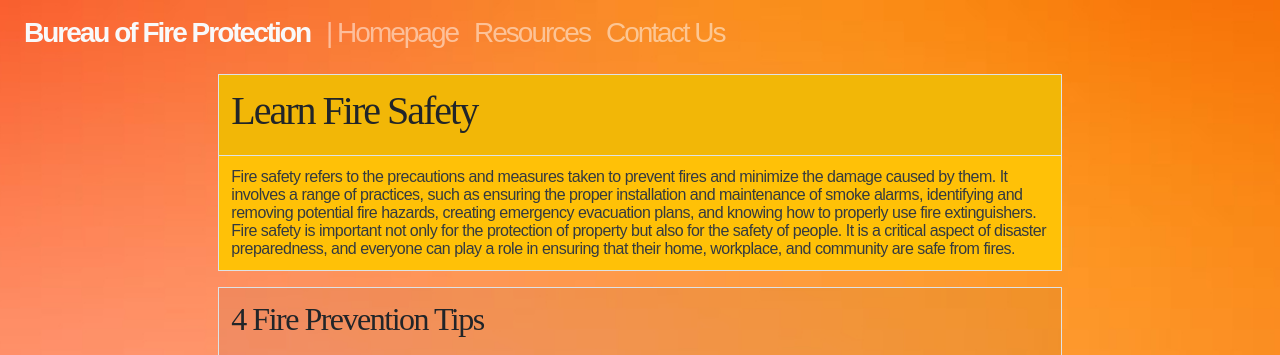
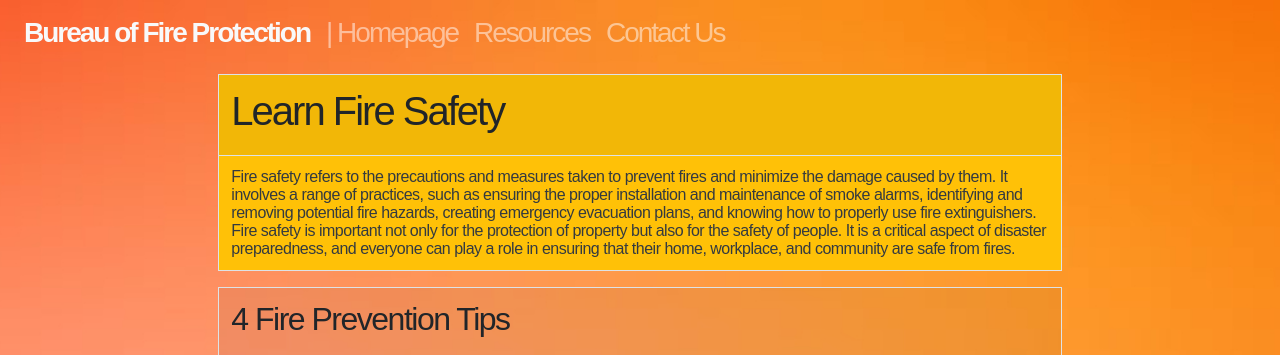
Before and after one commit to tristan-cabreros/GH_ICT9S_Project_Cabreros, a plain HTML site: page tips.html in a window 1280 px wide. Shown: the top 355 px of the page. Drawn offline with nearby package versions, Linux system fonts and the light colour scheme.

Commit message:
Update tips.html

```diff
--- a/tips.html
+++ b/tips.html
@@ -14,11 +14,13 @@
 			letter-spacing: -2px;
 		}
 		h1 {
-			font-family:Franklin Gothic;
+			font-family:Arial;
+			font-style: bold;
 			letter-spacing: -2px;
 		}
 		h2 {
-			font-family:Franklin Gothic;
+			font-family:Arial;
+			font-style: bold;
 			letter-spacing: -1.5px;
 		}
 		td {
@@ -26,7 +28,7 @@
 			letter-spacing: -0.5px;
 		}
 		h4 {
-			font-family:Franklin Gothic;
+			font-family:Arial;
 			letter-spacing: -2px;
 			text-align: center;
 			margin: 20px;
```
